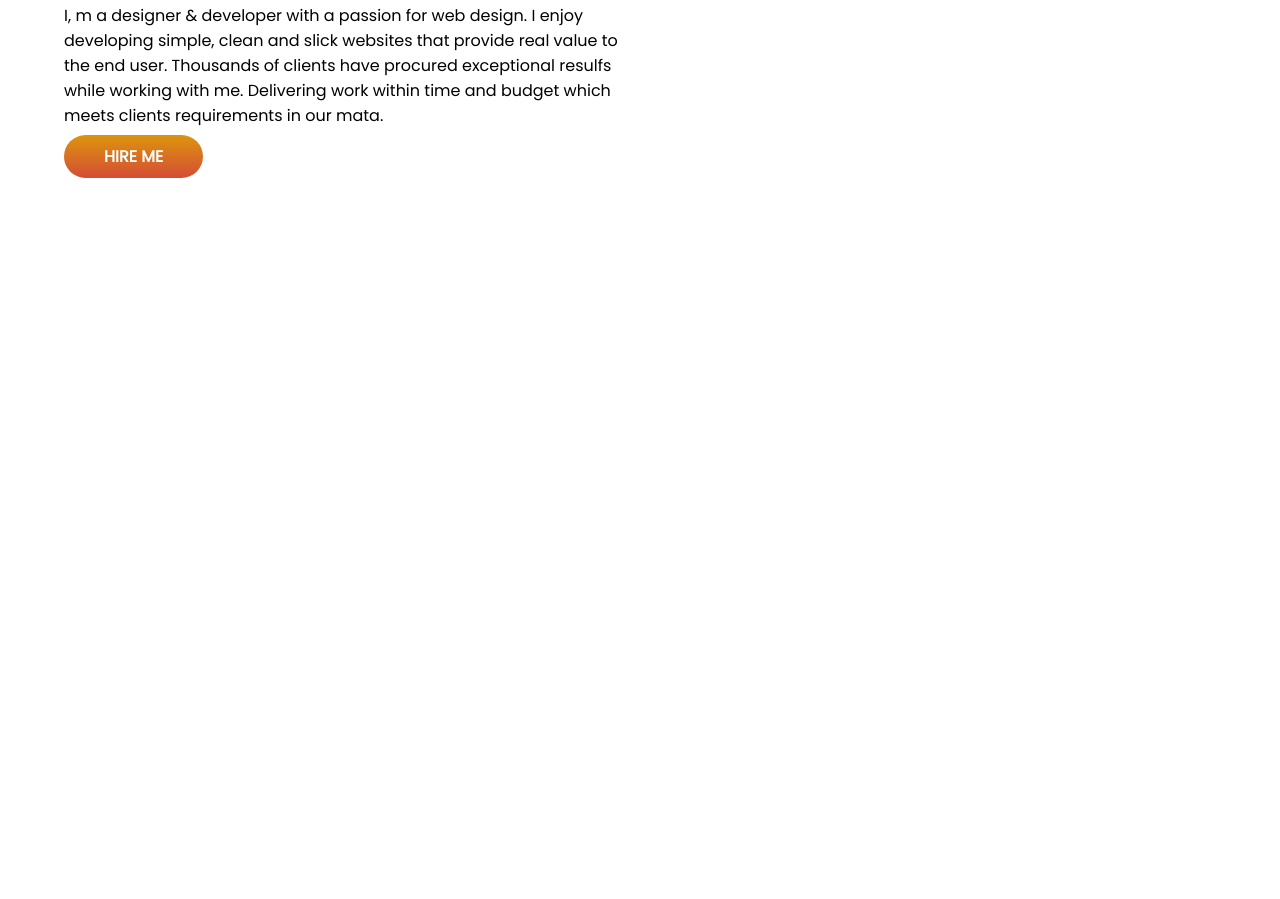
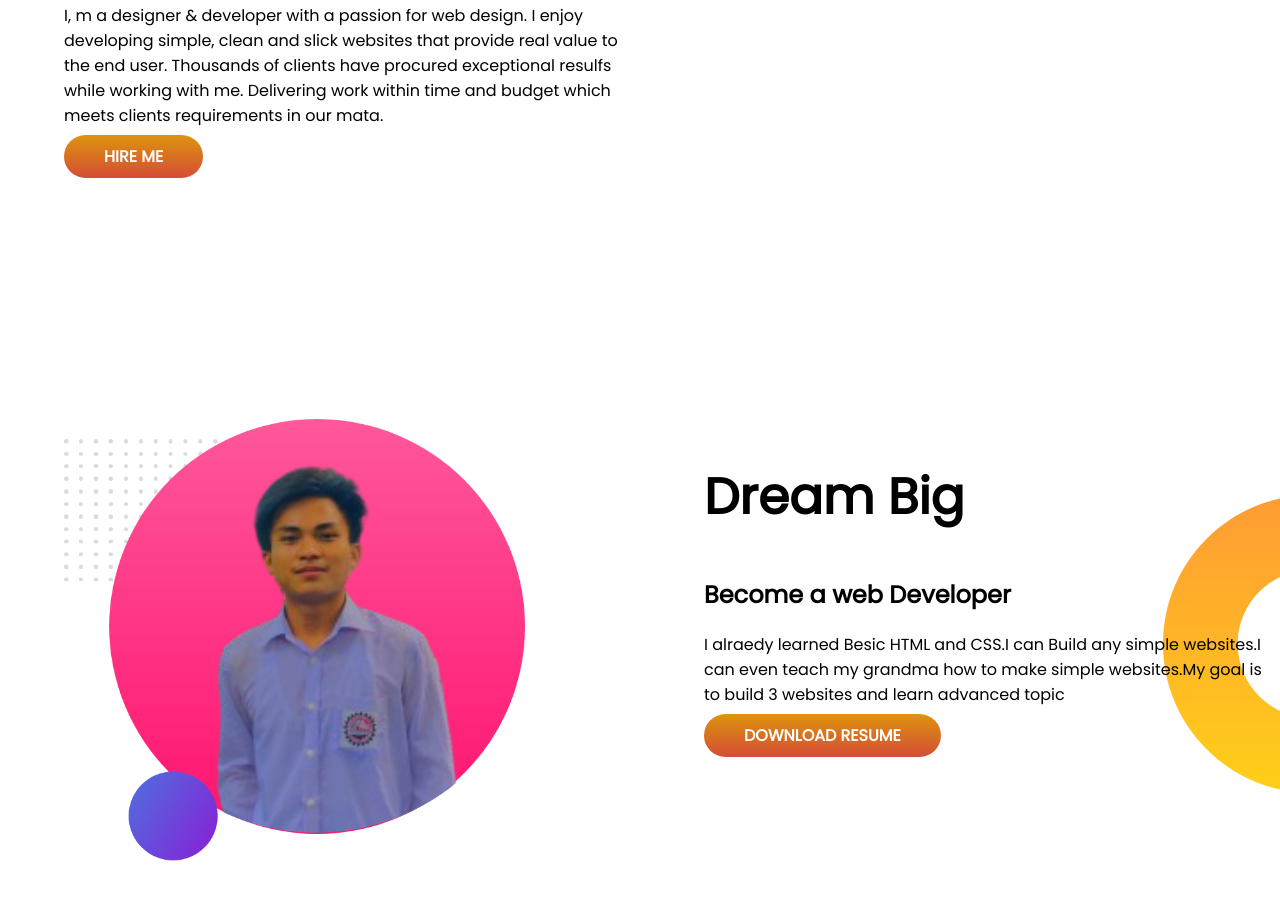
Before and after one commit to shubhachakma/developer-portfolio, a plain HTML site: page index.html in a window 1280 px wide. Shown: the part 461-1360 px from the top of the page. Before the commit the page ends 800 px from the top, so only its background shows below. Drawn offline with Linux system fonts and the light colour scheme.

Commit message:
next-part added

```diff
--- a/index.html
+++ b/index.html
@@ -23,5 +23,18 @@
         </div>
         <div class="welcome"><img src="images/shubha2.png" alt=""></div>
     </section>
+    <section class="dream-big">
+        <div  class="welcome">
+            <img src="images/shubha2.png" alt="">
+
+        </div>
+        <div  class="welcome">
+            <h1>Dream Big</h1>
+            <h2>Become a web Developer</h2>
+            <p>I alraedy learned Besic HTML and CSS.I can Build any simple websites.I can even teach my grandma how to make simple websites.My goal is to build 3 websites and learn advanced topic</p>
+            <a class="button" target="_blank" href="">DOWNLOAD RESUME</a>
+        </div>
+    </section>
+
 </body>
 </html>
--- a/style.css
+++ b/style.css
@@ -12,6 +12,7 @@ body {
   }
   section{
     display: flex;
+    margin-bottom: 250px;
   }
   .welcome{
     width: 50%;
@@ -34,3 +35,8 @@ background-image: linear-gradient(rgb(221, 148, 14), rgb(212, 77, 53)
     background-image: url(images/top-banner.png);
     background-repeat: no-repeat;
   }
+  .dream-big{
+    background-image: url(images/dream-bg.png);
+    background-repeat: no-repeat;
+    background-position: right;
+  }
```
